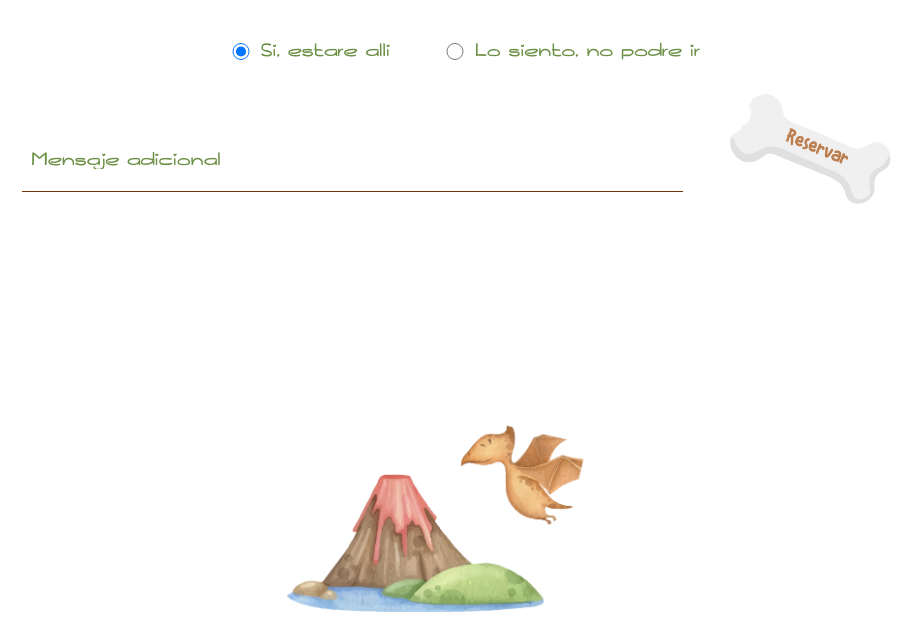
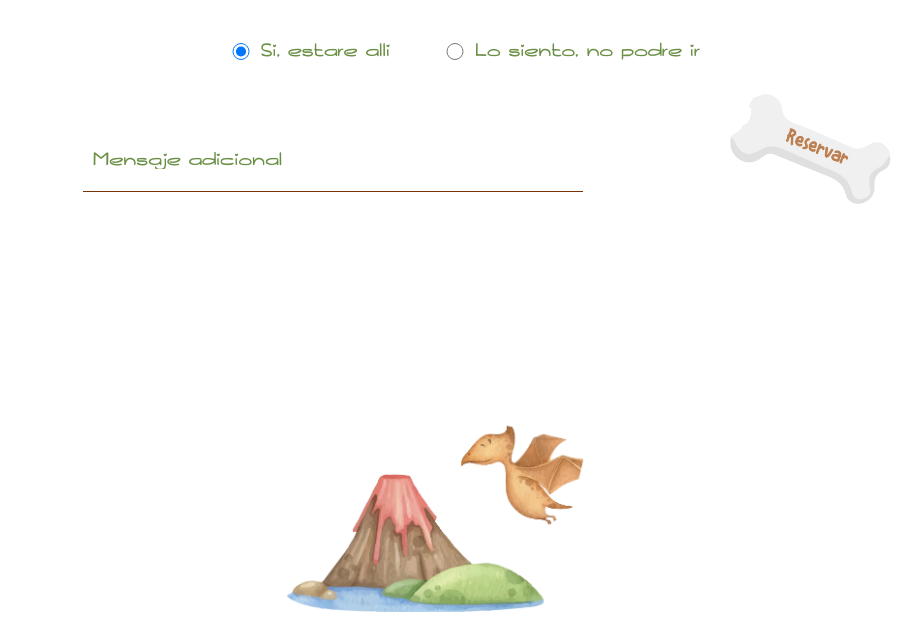
Before and after one commit to babyshoweragnes/babyshoweragnes.github.io, a plain HTML site: page index.html in a window 1280 px wide. Shown: the part 2200-2820 px from the top of the page, without its empty margins (177-1099 px from the left). Drawn offline with nearby package versions, Linux system fonts and the light colour scheme.

Commit message:
Update style.css

```diff
--- a/style.css
+++ b/style.css
@@ -507,10 +507,10 @@ input[type="radio"] {
     font-size: 16px;
     width: 100%;
     margin: 0 auto;
-    max-width: 661px;
+    max-width: 500px;
     min-height: 20px;
     position: relative;
-    left: -111px;
+    left: -130px;
     margin-top: 74px;
     padding-bottom: 20px;
 }
```
